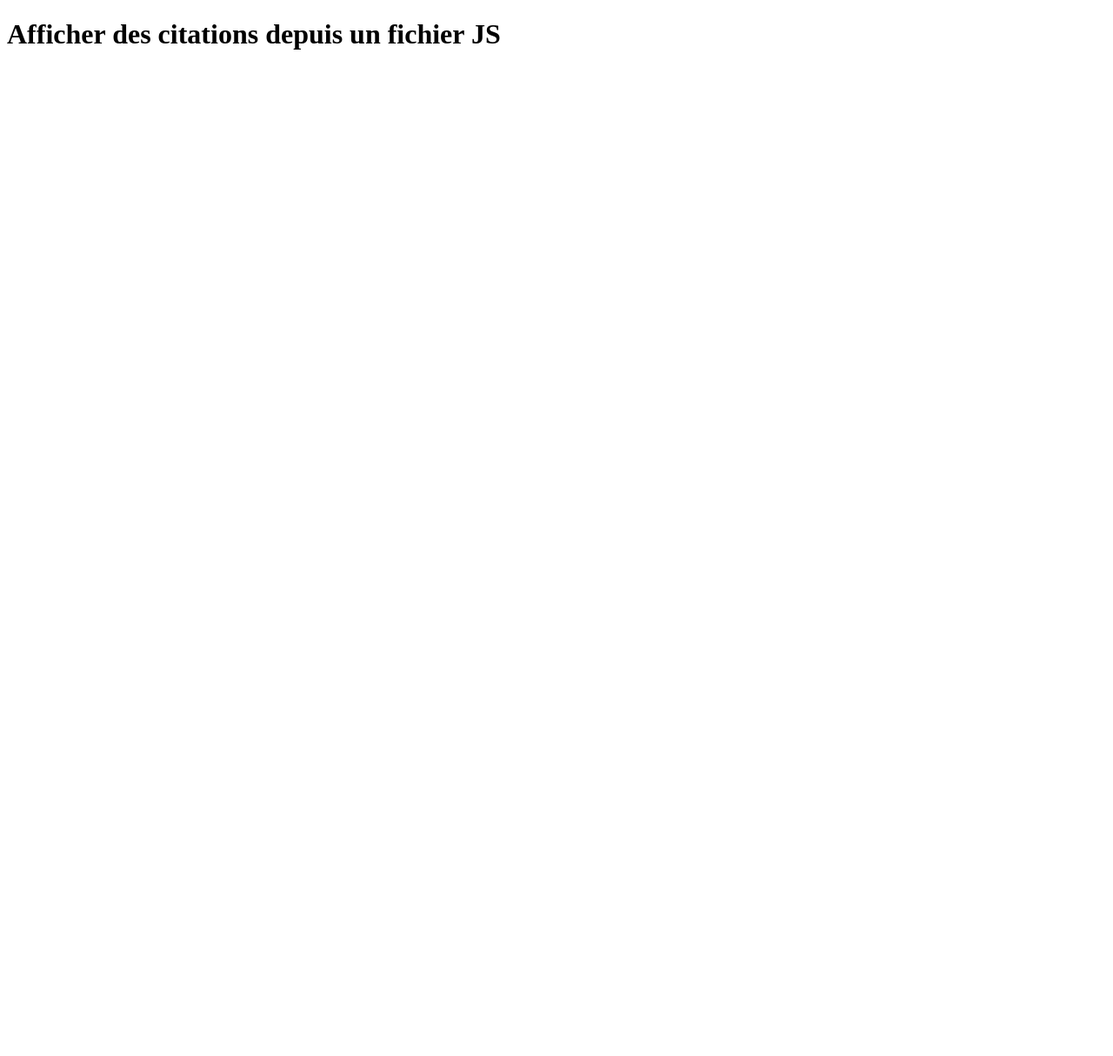
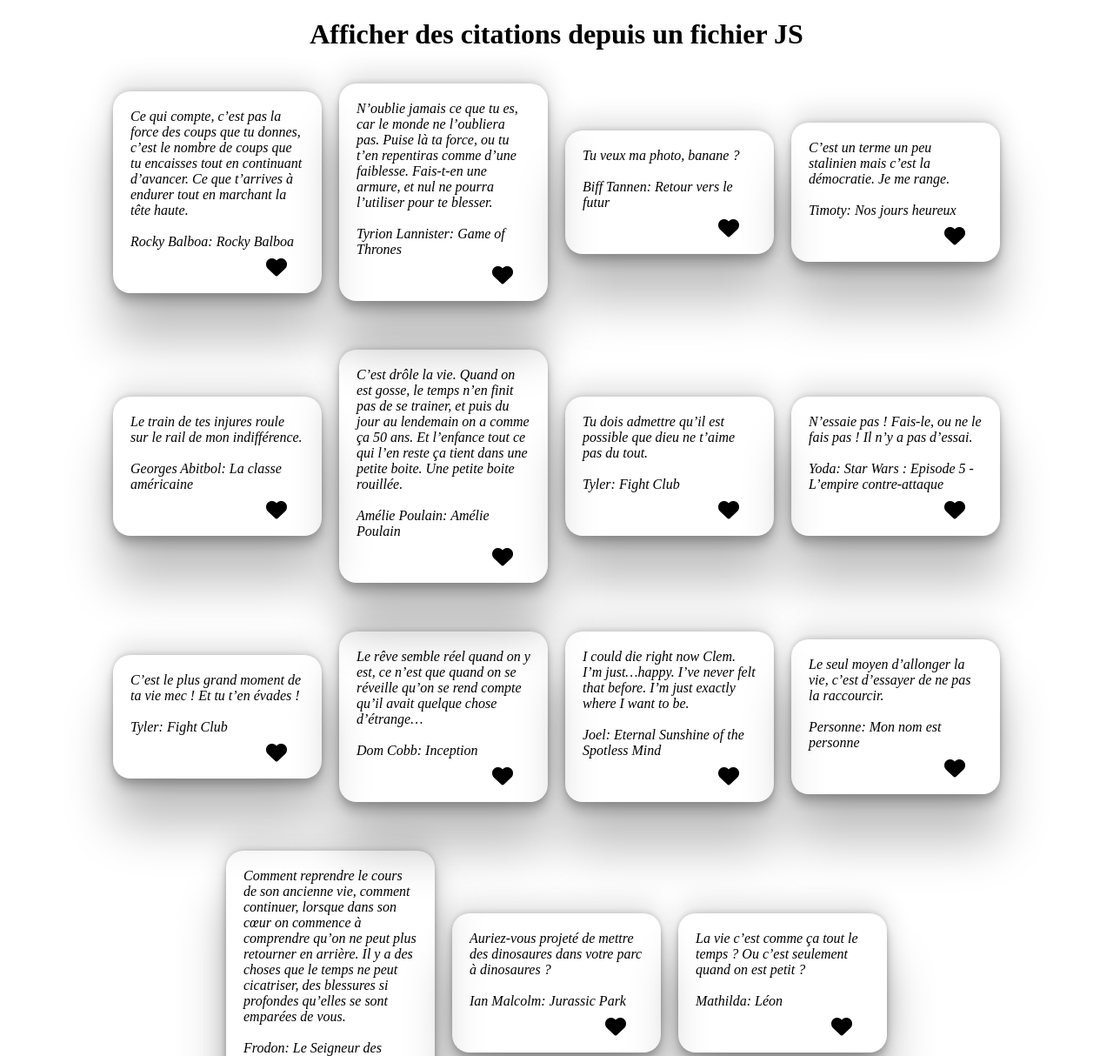
Before and after one commit to Nosdi67/Exo_Js_base, a plain HTML site: page Exo 5/index.html in a window 1280 px wide. Shown: the top 1214 px of the page at 87% size. Before the commit the page ends 800 px from the top, so only its background shows below. Drawn offline with Linux system fonts and the light colour scheme.

Commit message:
exo 5 fini

```diff
--- a/Exo 5/index.html
+++ b/Exo 5/index.html
@@ -2,15 +2,17 @@
 <html lang="fr">
 <head>
     <meta charset="UTF-8">
-    <link rel="stylesheet" href="style.css">
-    <script src="script.js" defer></script>
-    <script src="quotes.js"></script>
+    <link rel="stylesheet" href="https://cdnjs.cloudflare.com/ajax/libs/font-awesome/6.5.1/css/all.min.css" integrity="sha512-DTOQO9RWCH3ppGqcWaEA1BIZOC6xxalwEsw9c2QQeAIftl+Vegovlnee1c9QX4TctnWMn13TZye+giMm8e2LwA==" crossorigin="anonymous" referrerpolicy="no-referrer" />
+    <link rel="stylesheet" href="styel.css">
     <meta name="viewport" content="width=device-width, initial-scale=1.0">
     <title>Document</title>
 </head>
 <body>
     <h1>Afficher des citations depuis un fichier JS</h1>
+    <div id="citations"></div>
 
 
+    <script src="quotes.js" defer></script>
+    <script src="script.js" defer></script>
 </body>
 </html>
--- a/Exo 5/quotes.js
+++ b/Exo 5/quotes.js
@@ -1,11 +1,92 @@
-var quotes = {
-
-    "Tyrion Lanicter": "A Lanycter pays always his debts",
-
-
-    "Ingrid": "You know nothing John Snow",
-
-
-    "Daynerys of house Targaryan": "Dracarys!",
-
-}
+let quotes = [
+    {
+        "id": 1,
+        "author": "Rocky Balboa",
+        "title": "Rocky Balboa",
+        "content": "Ce qui compte, c’est pas la force des coups que tu donnes, c’est le nombre de coups que tu encaisses tout en continuant d’avancer. Ce que t’arrives à endurer tout en marchant la tête haute."
+    },
+    {
+        "id": 2,
+        "author": "Tyrion Lannister",
+        "title": "Game of Thrones",
+        "content": "N’oublie jamais ce que tu es, car le monde ne l’oubliera pas. Puise là ta force, ou tu t’en repentiras comme d’une faiblesse. Fais-t-en une armure, et nul ne pourra l’utiliser pour te blesser."
+    },
+    {
+        "id": 3,
+        "author": "Biff Tannen",
+        "title": "Retour vers le futur",
+        "content": "Tu veux ma photo, banane ?"
+    },
+    {
+        "id": 4,
+        "author": "Timoty",
+        "title": "Nos jours heureux",
+        "content": "C’est un terme un peu stalinien mais c’est la démocratie. Je me range."
+    },
+    {
+        "id": 5,
+        "author": "Georges Abitbol",
+        "title": "La classe américaine",
+        "content": "Le train de tes injures roule sur le rail de mon indifférence."
+    },
+    {
+        "id": 6,
+        "author": "Amélie Poulain",
+        "title": "Amélie Poulain",
+        "content": "C’est drôle la vie. Quand on est gosse, le temps n’en finit pas de se trainer, et puis du jour au lendemain on a comme ça 50 ans. Et l’enfance tout ce qui l’en reste ça tient dans une petite boite. Une petite boite rouillée."
+    },
+    {
+        "id": 7,
+        "author": "Tyler",
+        "title": "Fight Club",
+        "content": "Tu dois admettre qu’il est possible que dieu ne t’aime pas du tout."
+    },
+    {
+        "id": 8,
+        "author": "Yoda",
+        "title": "Star Wars : Episode 5 - L’empire contre-attaque",
+        "content": "N’essaie pas ! Fais-le, ou ne le fais pas ! Il n’y a pas d’essai."
+    },
+    {
+        "id": 9,
+        "author": "Tyler",
+        "title": "Fight Club",
+        "content": "C’est le plus grand moment de ta vie mec ! Et tu t’en évades !"
+    },
+    {
+        "id": 10,
+        "author": "Dom Cobb",
+        "title": "Inception",
+        "content": "Le rêve semble réel quand on y est, ce n’est que quand on se réveille qu’on se rend compte qu’il avait quelque chose d’étrange…"
+    },
+    {
+        "id": 11,
+        "author": "Joel",
+        "title": "Eternal Sunshine of the Spotless Mind",
+        "content": "I could die right now Clem. I’m just…happy. I’ve never felt that before. I’m just exactly where I want to be."
+    },
+    {
+        "id": 12,
+        "author": "Personne",
+        "title": "Mon nom est personne",
+        "content": "Le seul moyen d’allonger la vie, c’est d’essayer de ne pas la raccourcir."
+    },
+    {
+        "id": 13,
+        "author": "Frodon",
+        "title": "Le Seigneur des anneaux : le retour du roi",
+        "content": "Comment reprendre le cours de son ancienne vie, comment continuer, lorsque dans son cœur on commence à comprendre qu’on ne peut plus retourner en arrière. Il y a des choses que le temps ne peut cicatriser, des blessures si profondes qu’elles se sont emparées de vous."
+    },
+    {
+        "id": 14,
+        "author": "Ian Malcolm",
+        "title": "Jurassic Park",
+        "content": "Auriez-vous projeté de mettre des dinosaures dans votre parc à dinosaures ?"
+    },
+    {
+        "id": 15,
+        "author": "Mathilda",
+        "title": "Léon",
+        "content": "La vie c’est comme ça tout le temps ? Ou c’est seulement quand on est petit ?"
+    },
+]
--- a/Exo 5/script.js
+++ b/Exo 5/script.js
@@ -0,0 +1,33 @@
+
+showQuotes();
+
+function showQuotes() {
+    const quotesHtml = document.getElementById('citations');
+    for (let i = 0; i < quotes.length; i++) {
+        const p = document.createElement('p');
+        p.innerText = `${quotes[i].content} \n \n ${quotes[i].author}: ${quotes[i].title} `;
+        quotesHtml.appendChild(p);
+        const button = document.createElement('a');
+        p.appendChild(button);
+
+        button.innerHTML = '<i class="fa-solid fa-heart fa-xl"></i>';
+        button.style.cssText = 'margin-left:20px; margin-bottom:10px;padding:10px';
+        button.style.background = 'none';
+        button.style.border = 'none';
+
+        // Vérifier si la citation est liké et mettre à jour le style du bouton en conséquence
+        if (localStorage.getItem(`liked-${quotes[i].id}`) === 'true') {
+            button.style.color = 'red';
+        }
+
+        // Ajouter le click
+        button.addEventListener('click', function() {
+            const isLiked = localStorage.getItem(`liked-${quotes[i].id}`) === 'true';
+            localStorage.setItem(`liked-${quotes[i].id}`, !isLiked);
+
+            // MàJ la couleur du bouton selon l'etat.
+            button.style.color = !isLiked ? 'red' : 'black';
+            button.style.transition = 'color 0.5s';
+        });
+    }
+}
--- a/Exo 5/styel.css
+++ b/Exo 5/styel.css
@@ -0,0 +1,28 @@
+#citations{
+    display: flex;
+    flex-direction: row;
+    flex-wrap: wrap;
+    align-items: center;
+    justify-content: center;
+    gap: 20px;
+
+}
+p{
+    border-radius: 20px;
+    box-shadow: #00000040 0px 54px 55px, rgba(0, 0, 0, 0.12) 0px -12px 30px, rgba(0, 0, 0, 0.12) 0px 4px 6px, rgba(0, 0, 0, 0.17) 0px 12px 13px, rgba(0, 0, 0, 0.09) 0px -3px 5px;
+    padding: 20px;
+    width: 200px;
+    height: fit-content;
+    position: relative;
+    margin-bottom: 20px;
+    font-style: italic;
+    padding-bottom: 50px;
+}
+h1{
+    text-align: center;
+}
+a{
+    position: absolute;
+    bottom: 0px;
+    right: 30px;
+}
```
